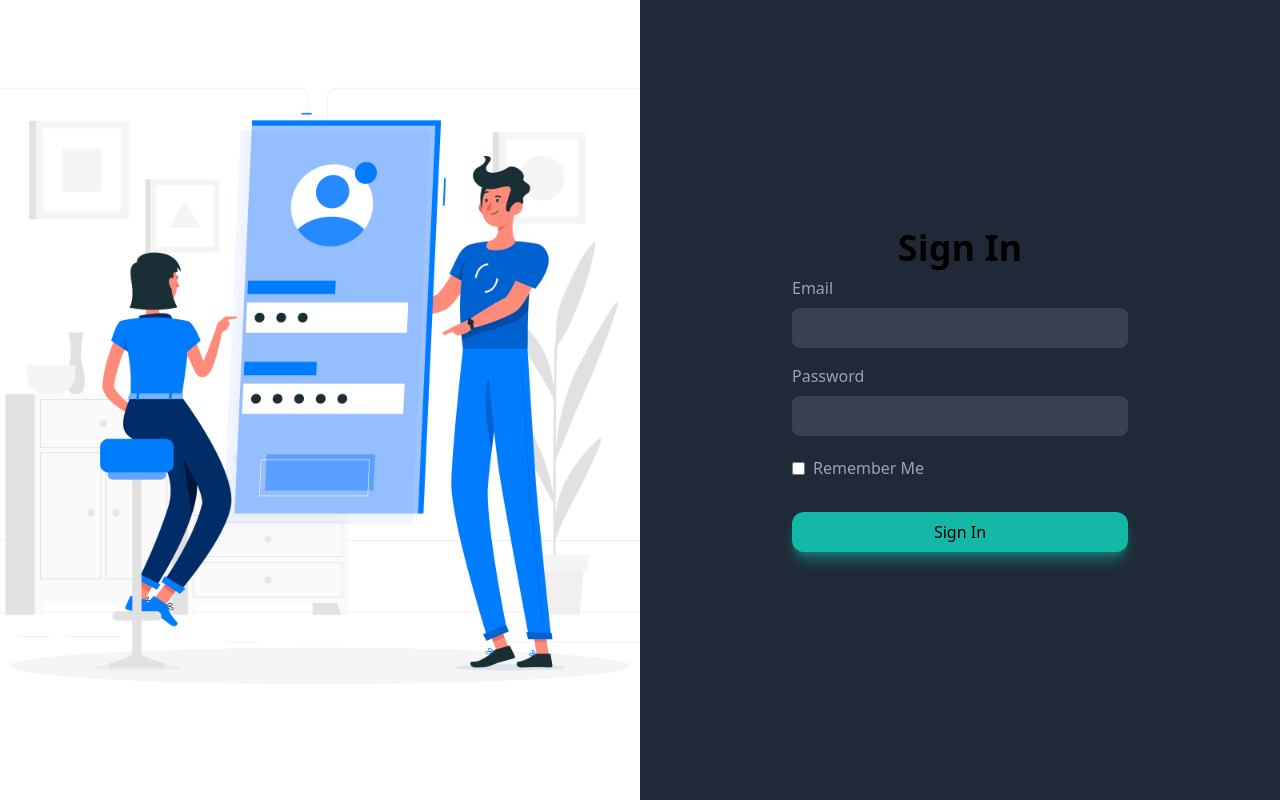
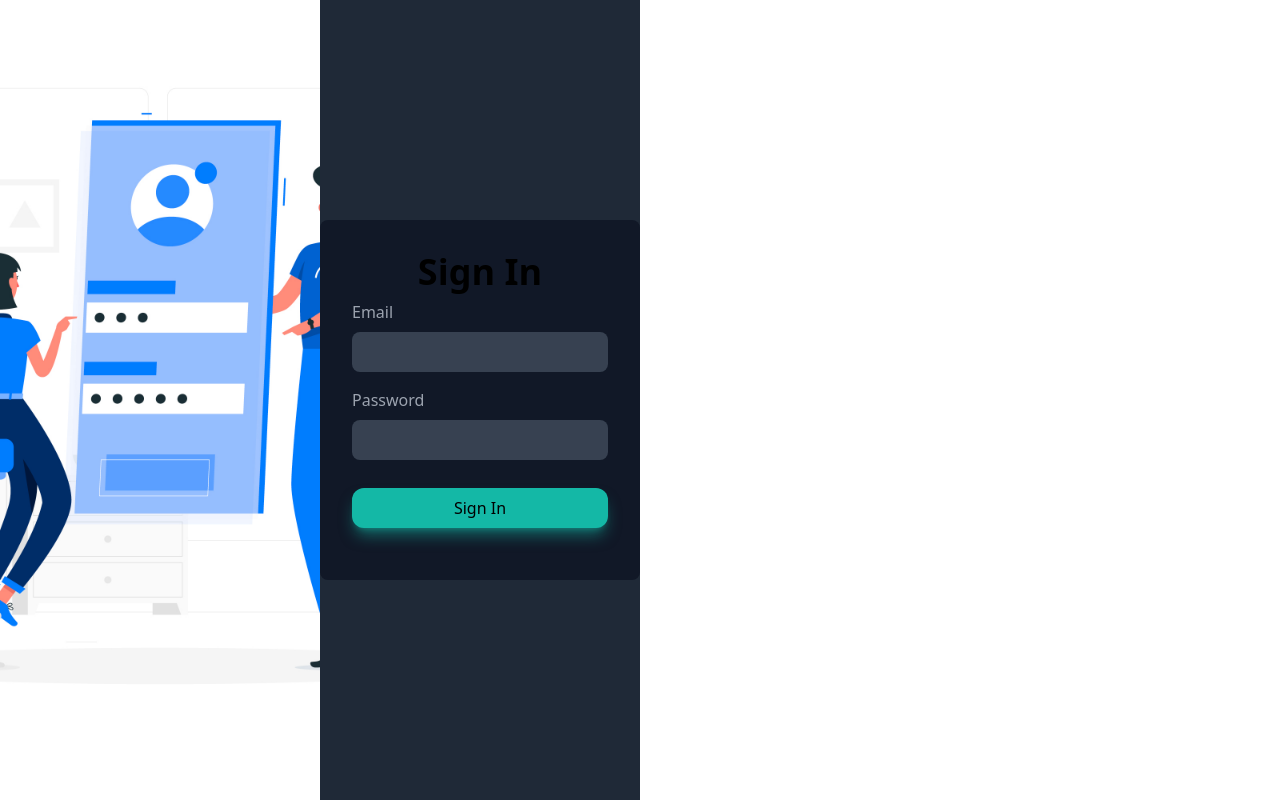
Before and after one commit to HassineHelmi/assessement-test-Frontend, a React (Vite) app: page / in a window 1280 px wide. Built offline with nearby package versions, Linux system fonts and the light colour scheme.

Commit message:
some modifications has been applied to be reviewed

```diff
--- a/src/App.jsx
+++ b/src/App.jsx
@@ -4,6 +4,7 @@ import viteLogo from '/vite.svg'
 import './App.css'
 import Login from './components/Login'
 import validator from 'validator'
+import { SyntheticEvent } from 'react'
 
 function App() {
 
--- a/src/components/Login.jsx
+++ b/src/components/Login.jsx
@@ -1,31 +1,58 @@
-import React from "react";
-import LoginImage from '../assets/LoginImage.jpg'
+import React, { useState } from "react";
+import LoginImage from '../assets/LoginImage.jpg';
+
 export default function Login() {
+  const [email, setEmail] = useState('');
+  const [password, setPassword] = useState('');
+
+  const submit = async (e) => {
+    e.preventDefault();
+    await fetch('http://localhost:3000/auth/Login', {
+      method: 'POST',
+      headers: { 'content-type': 'application/json' },
+      body: JSON.stringify({
+        email,
+        password
+      })
+    });
+  };
+
   return (
     <div className="grid grid-cols-1 sm:grid-cols-2 h-screen w-full">
+      {
+        <div className="grid grid-cols-1 sm:grid-cols-2 h-screen w-full">
         <div className="hidden sm:block  flex-col justify-center">
-            <img className="w-full h-full object-cover " src={LoginImage} alt="" />
+          <img className="w-full h-full object-cover" src={LoginImage} alt="" />
         </div>
 
         <div className="bg-gray-800 flex flex-col justify-center">
-            <form className="max-w-[400px] w-full mx-auto bg-gray-900p-8 px-8 rounded-lg">
+          <form className="max-w-[400px] w-full mx-auto bg-gray-900 p-8 rounded-lg" onSubmit={submit}>
             <h2 className="text-4xl dark:text-white font-bold text-center">Sign In</h2>
             <div className="flex flex-col text-gray-400 py-2">
               <label>Email</label>
-                    <input className ="rounded-lg bg-gray-700 mt-2 p-2 focus:border-blue-500 focus:bg-gray-800"type="email" />
+              <input
+                className="rounded-lg bg-gray-700 mt-2 p-2 focus:border-blue-500 focus:bg-gray-800"
+                type="email"
+                required
+                onChange={(e) => setEmail(e.target.value)}
+              />
             </div>
+
             <div className="flex flex-col text-gray-400 py-2">
               <label>Password</label>
-                    <input className ="rounded-lg bg-gray-700 mt-2 p-2 focus:border-blue-500 focus:bg-gray-800"type="password"/>
+              <input
+                className="rounded-lg bg-gray-700 mt-2 p-2 focus:border-blue-500 focus:bg-gray-800"
+                type="password"
+                required
+                onChange={(e) => setPassword(e.target.value)}
+              />
             </div>
-                 <div className="flex justify-between text-gray-400 py-3">
-                    <p className="flex items-center"><input className="mr-2" type="checkbox" />Remember Me</p>
 
-                 </div>
             <button className="w-full my-5 py-2 bg-teal-500 rounded-xl shadow-lg shadow-teal-500/50">Sign In</button>
           </form>
         </div>
-
+      </div>
+      }
     </div>
   );
 }
```
Lines whose indentation alone changed are shown as unchanged.
